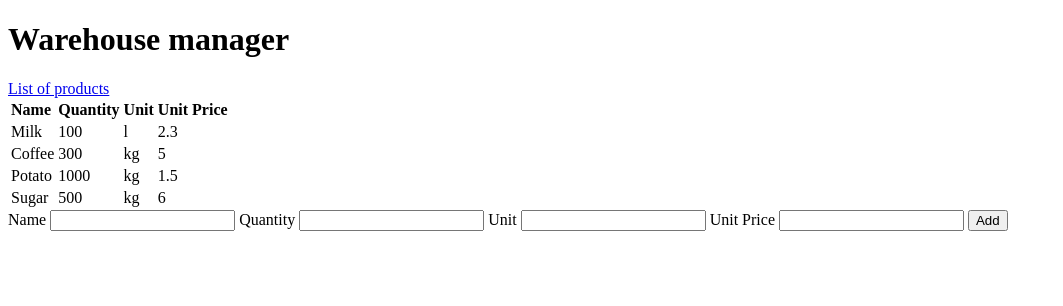
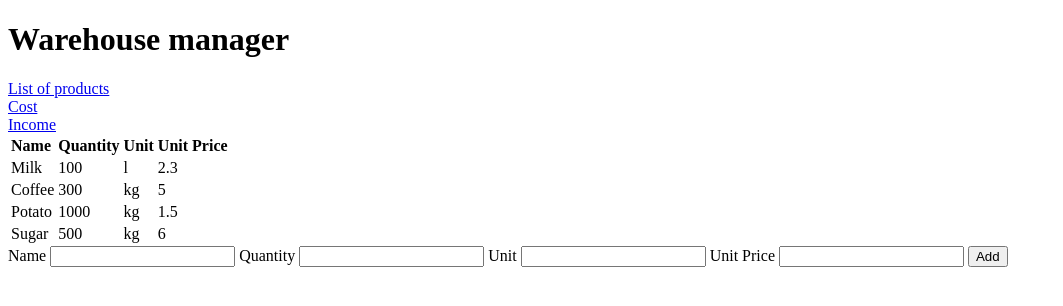
Before and after one commit to szmisztal/warehouse-flask, a Flask app: page /list_of_products in a window 1280 px wide. Shown: the top 306 px of the page, without its empty margins (0-1063 px from the left). Run offline with Flask 3, Linux system fonts and the light colour scheme.

Commit message:
add hiperlinks for cost and income

```diff
--- a/templates/homepage.html
+++ b/templates/homepage.html
@@ -7,6 +7,10 @@
 	<body>
 		<h1 class="title"><strong>Warehouse manager</strong></h1>
 		<a href="http://127.0.0.1:5000/list_of_products">List of products</a>
+		<br>
+		<a href="http://127.0.0.1:5000/cost">Cost</a>
+		<br>
+		<a href="http://127.0.0.1:5000/income">Income</a>
       		{% block content %}
       		{% endblock content %}
 	</body>
```
